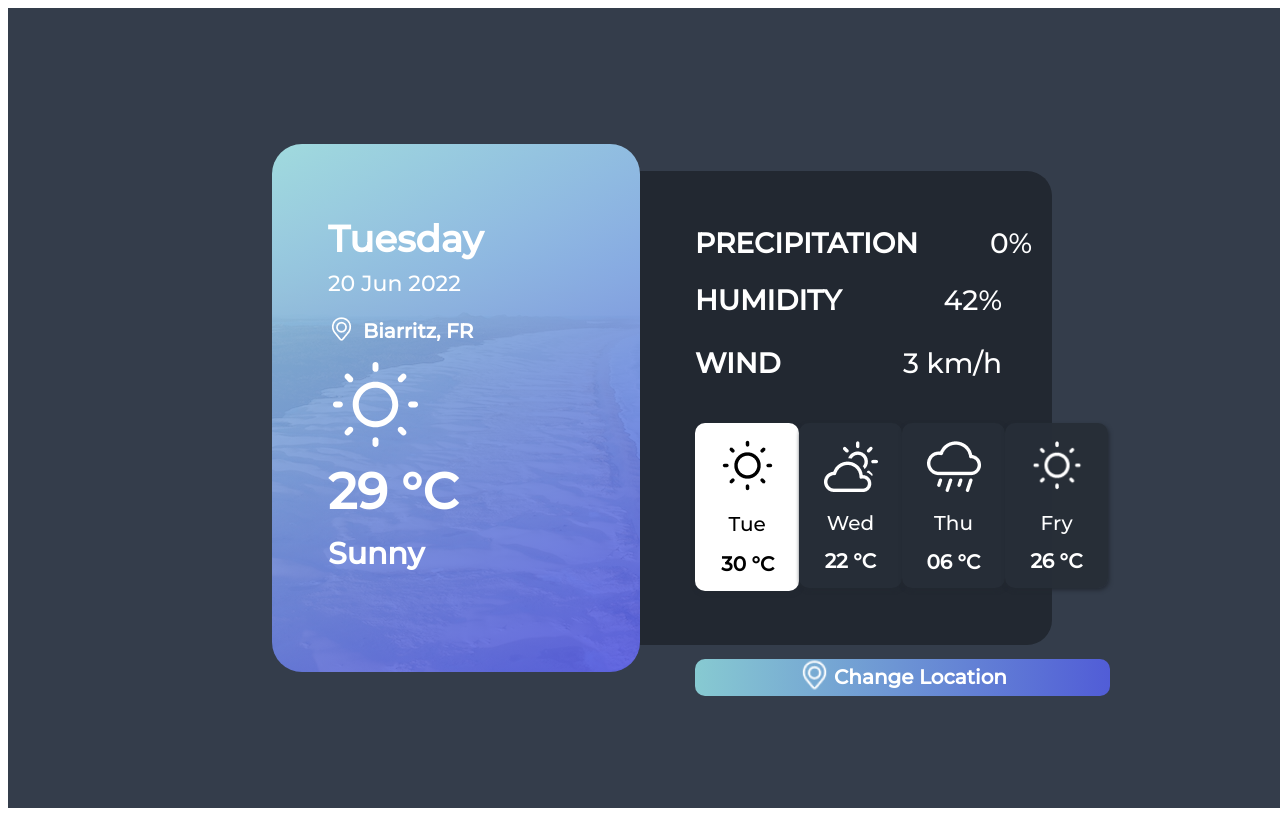
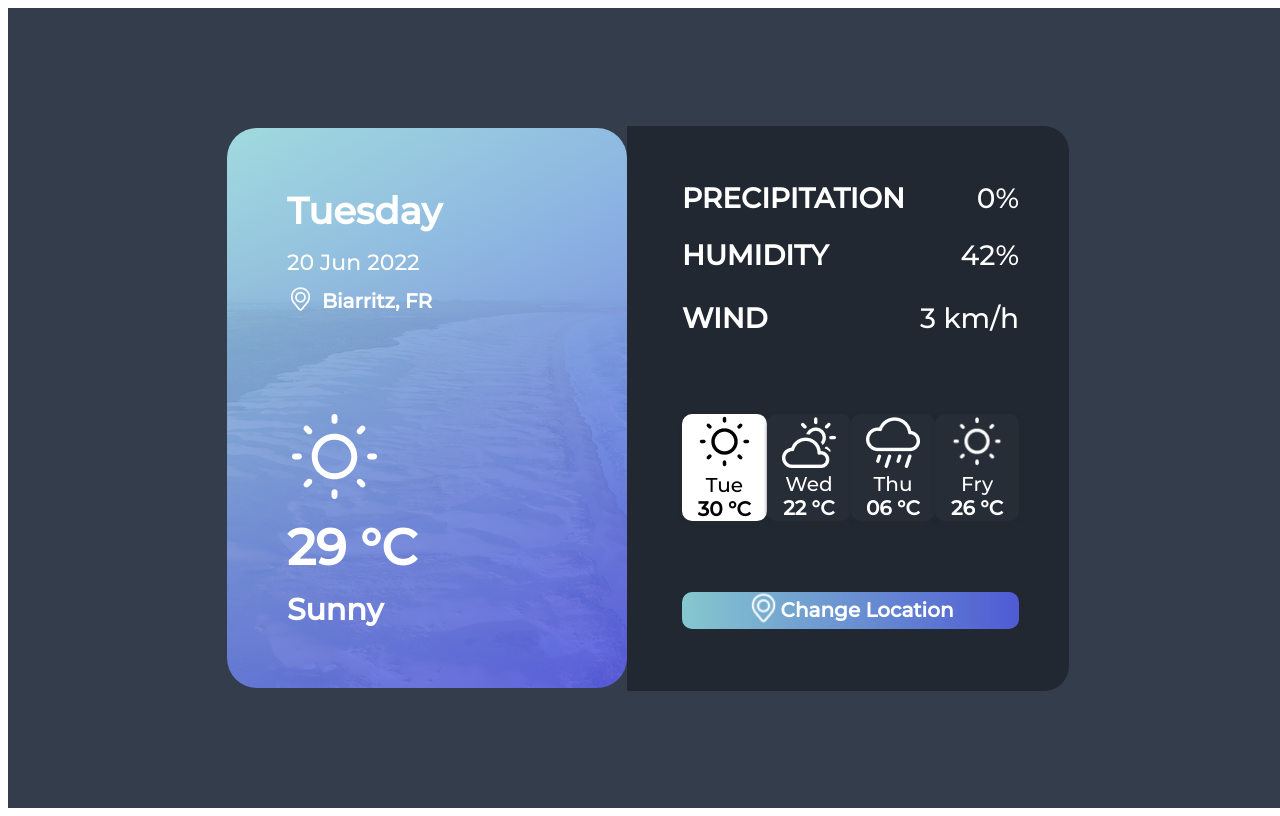
Before and after one commit to BabkinaAA/frontend-app, a plain HTML site: page index.html in a window 1280 px wide. Drawn offline with Linux system fonts and the light colour scheme.

Commit message:
исправленное

```diff
--- a/style.css
+++ b/style.css
@@ -22,12 +22,12 @@
 
 .board1 {
     display: flex;
+    padding: 40px;
+    width: 25vw;
+    min-height: 60vh;
     border-radius: 30px;
     background: linear-gradient(152deg, rgba(155, 218, 221, 0.9) -0.04%, rgba(83, 91, 230, 0.90) 100%),url("./images/board-bg.png");
     color: white;
-    padding: 24px;
-    width: 25vw;
-    height: 60vh;
     flex-shrink: 0;
 }
 
@@ -35,14 +35,17 @@
     display: flex;
     flex-direction: column;
     justify-content: space-between;
-    padding-top: 48px;
-    padding-left: 32px;
-    padding-bottom: 84px;
+}
+
+.topleft {
+    margin: 20px;
+}
+
+.botleft {
+    margin: 20px;
 }
 
 .day {
-    width: 176px;
-    height: 38px;
     flex-shrink: 0;
     color: #FFF;
     font-family: Montserrat;
@@ -55,8 +58,6 @@
 
 .data {
     display: flex;
-    width: 154px;
-    height: 36px;
     flex-shrink: 0;
     color: #FFF;
     font-family: Montserrat;
@@ -72,15 +73,11 @@
 }
 
 .mark {
-    width: 27px;
-    height: 27px;
     flex-shrink: 0;
     padding-right: 8px;
 }
 
 .place {
-    width: 113px;
-    height: 24px;
     flex-shrink: 0;
     color: #FFF;
     font-family: Montserrat;
@@ -92,15 +89,11 @@
 }
 
 .sun {
-    width: 95px;
-    height: 95px;
     flex-shrink: 0;
     padding-bottom: 9px;
 }
 
 .temp {
-    width: 134px;
-    height: 61px;
     color: #FFF;
     font-family: Montserrat;
     font-size: 50px;
@@ -111,8 +104,6 @@
 }
 
 .weather {
-    width: 144px;
-    height: 29px;
     flex-shrink: 0;
     color: #FFF;
     font-family: Montserrat;
@@ -126,8 +117,6 @@
     display: flex;
     flex-direction: column;
     justify-content: center;
-    width: 30vw;
-    height: 55vh;
     flex-shrink: 0;
     color: white;
 }
@@ -138,8 +127,6 @@
     background: #222831;
     border-top-right-radius: 25px;
     border-bottom-right-radius: 25px;
-    height: 81%;
-    width: 80%;
     padding-top: 55px;
     padding-left: 55px;
     padding-bottom: 62px;
@@ -149,8 +136,6 @@
 .top {
     display: flex;
     flex-direction: column;
-    height: 33%;
-    width: 100%;
     padding-bottom: 79px;
 }
 
@@ -225,10 +210,6 @@
 
 .middle {
     display: flex;
-    width: 415px;
-    height: 165px;
-    top: 481px;
-    left: 748px;
     padding-bottom: 71px;
     border-radius: 12px;
 
@@ -236,24 +217,17 @@
 
 .Tue {
     display: flex;
+    flex-grow: 1;
     flex-direction: column;
     align-items: center;
     justify-content: space-evenly;
     background: #FFFFFF;
     color: black;
-    width: 104px;
-    height: 168px;
-    top: 480px;
-    left: 750px;
     border-radius: 10px;
     box-shadow: 1px 2px 4px 0px #222831;
 }
 
 .weekdayTue {
-    width: 37px;
-    height: 24px;
-    top: 565px;
-    left: 784px;
     font-family: Montserrat;
     font-size: 20px;
     font-weight: 400;
@@ -263,10 +237,6 @@
 }
 
 .temperatureTue {
-    width: 55px;
-    height: 24px;
-    top: 604px;
-    left: 774px;
     font-family: Montserrat;
     font-size: 20px;
     font-weight: 700;
@@ -277,23 +247,16 @@
 
 .Wed {
     display: flex;
+    flex-grow: 1;
     flex-direction: column;
     align-items: center;
     justify-content: space-evenly;
-    width: 103px;
-    height: 165px;
-    top: 481px;
-    left: 854px;
     border-radius: 10px;
     background: #272E37FC;
     box-shadow: 1px 2px 4px 0px #222831;
 }
 
 .weekdayWed {
-    width: 58px;
-    height: 24px;
-    top: 565px;
-    left: 876px;
     font-family: Montserrat;
     font-size: 20px;
     font-weight: 400;
@@ -303,10 +266,6 @@
 }
 
 .temperatureWed {
-    width: 54.47px;
-    height: 23.57px;
-    top: 602.79px;
-    left: 877.77px;
     font-family: Montserrat;
     font-size: 20px;
     font-weight: 700;
@@ -316,10 +275,6 @@
 }
 
 .weekdayThu {
-    width: 59px;
-    height: 24px;
-    top: 565px;
-    left: 980px;
     font-family: Montserrat;
     font-size: 20px;
     font-weight: 400;
@@ -329,10 +284,6 @@
 }
 
 .temperatureThu {
-    width: 78px;
-    height: 23px;
-    top: 603px;
-    left: 970px;
     font-family: Montserrat;
     font-size: 20px;
     font-weight: 700;
@@ -343,10 +294,6 @@
 
 
 .weekdayFry {
-    width: 54px;
-    height: 24px;
-    top: 565px;
-    left: 1086px;
     font-family: Montserrat;
     font-size: 20px;
     font-weight: 400;
@@ -356,10 +303,6 @@
 }
 
 .temperatureFry {
-    width: 54.47px;
-    height: 23.57px;
-    top: 602.79px;
-    left: 1085.77px;
     font-family: Montserrat;
     font-size: 20px;
     font-weight: 700;
@@ -373,20 +316,12 @@
     justify-content: center;
     align-items: center;
     background: linear-gradient(90.8deg, rgba(144, 217, 224, 0.9) 0.2%, rgba(84, 96, 230, 0.9) 100%);
-    width: 415px;
-    height: 53px;
-    top: 717px;
-    left: 748px;
     border-radius: 10px;
 
 
 }
 
 .text {
-    width: 176px;
-    height: 24px;
-    top: 731px;
-    left: 888px;
     font-family: Montserrat;
     font-size: 20px;
     font-weight: 600;
```
